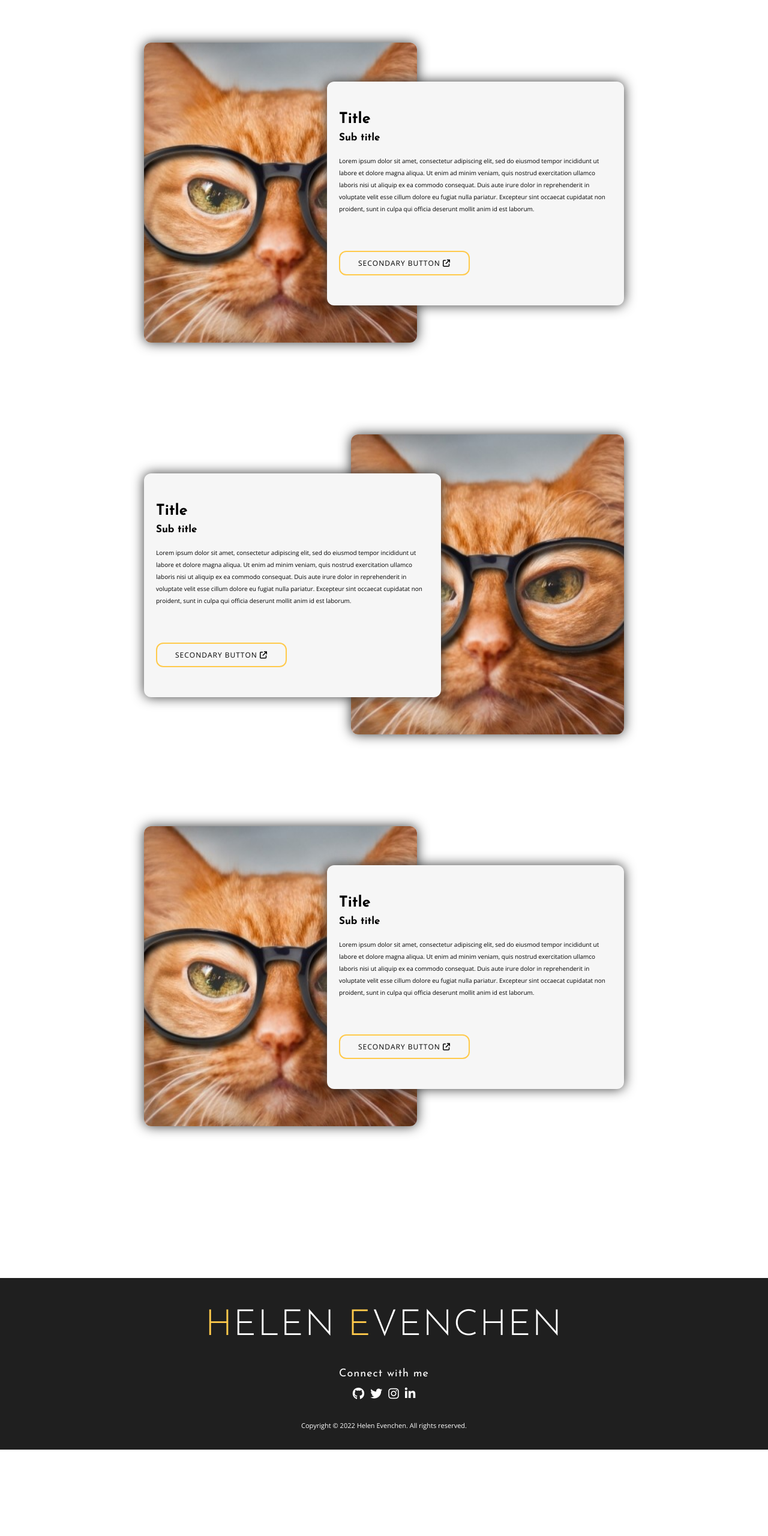
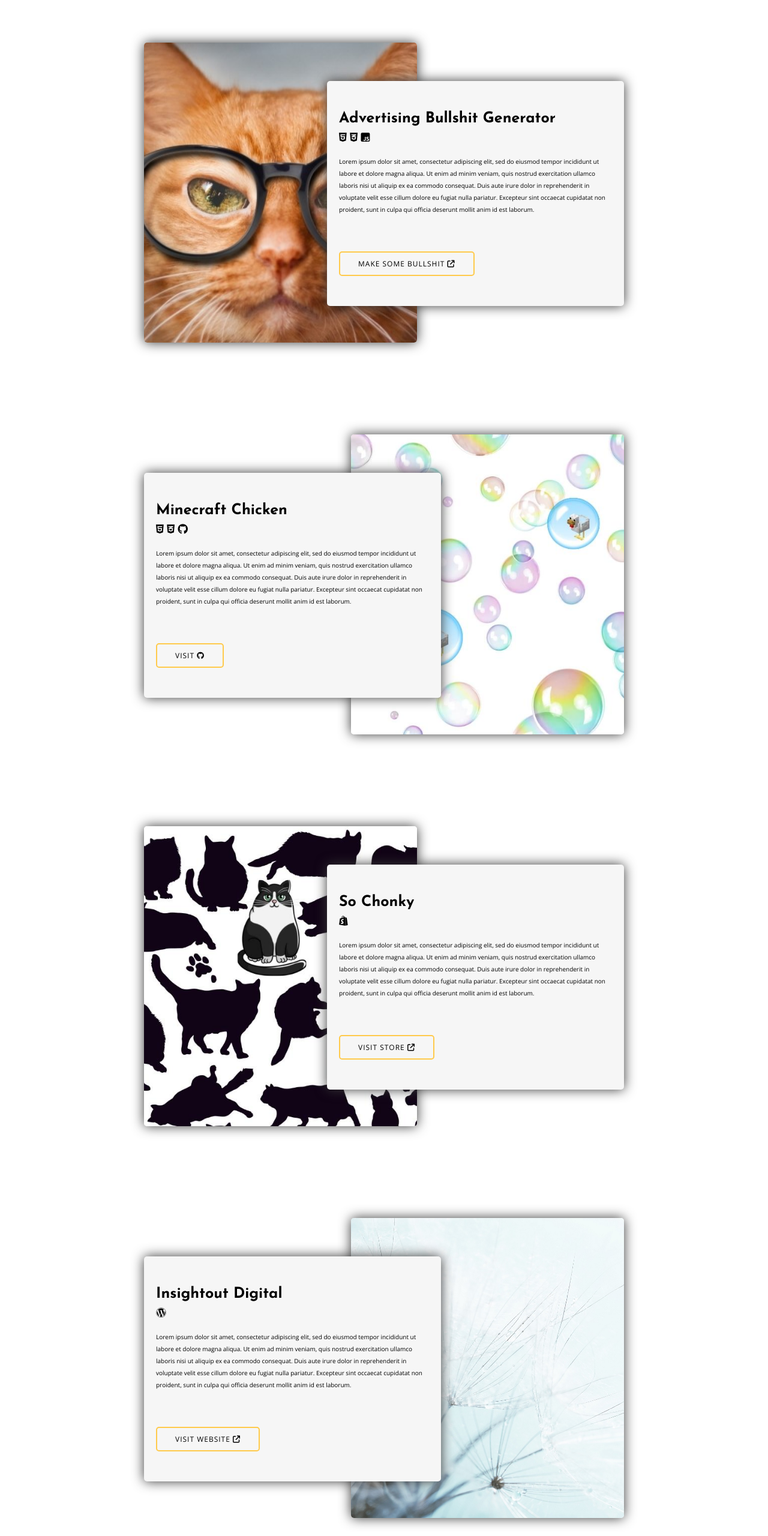
Before and after one commit to helenec295/bs-generator, a plain HTML site: page pages/projects.html in a window 1280 px wide. Shown: the part 160-2720 px from the top of the page at 60% size. Before the commit the page ends 2576 px from the top, so only its background shows below. Drawn offline with nearby package versions, Linux system fonts and the light colour scheme.

Commit message:
updated images icons and projects page

```diff
--- a/pages/projects.css
+++ b/pages/projects.css
@@ -66,7 +66,7 @@ p {
     color: black;
     background-color: transparent;
     border: 2px solid #FFCA4B;
-    border-radius: 12px;
+    border-radius: 5px;
     font-size: 1.2rem;
     text-transform: uppercase;
     letter-spacing: 0.1rem;
@@ -344,7 +344,7 @@ p {
     margin-left: -150px;
     background-color: #f6f6f6;
     padding: 5rem 2rem;
-    border-radius: 12px;
+    border-radius: 5px;
     box-shadow: 0px 0px 20px #373737;
     z-index: 2;
 
@@ -363,7 +363,7 @@ p {
  #projects .item .left .img {
     height: 500px;
     overflow: hidden;
-    border-radius: 12px;
+    border-radius: 5px;
     box-shadow: 0px 0px 20px #373737;
     position: relative;
 
--- a/pages/projects.html
+++ b/pages/projects.html
@@ -22,7 +22,7 @@
         <div class="header container">
             <div class="nav-bar">
                 <div class="brand">
-                    <a href="#hero"><img class="logo" src="helen-evenchen-logo-transparent-white.png"></a>
+                    <a href="index.html"><img class="logo" src="helen-evenchen-logo-transparent-white.png"></a>
                 </div>
                 <div class="nav-list">
                     <div class="hamburger"><div class="bar"></div></div>
@@ -53,14 +53,14 @@
                         <img class="img" src="project4.jpg">
                     </div>
                     <div class="right">
-                        <h2 class="project-title">Title</h2>
-                        <h3 class="project-sub-title">Sub title</h3>
+                        <h2 class="project-title">Advertising Bullshit Generator</h2>
+                        <h3 class="project-sub-title"><i class="fa-brands fa-html5"></i>  <i class="fa-brands fa-css3-alt"></i>  <i class="fa-brands fa-square-js"></i></h3>
                         <p class="project-description">
                             Lorem ipsum dolor sit amet, consectetur adipiscing  elit, sed do eiusmod tempor incididunt ut labore et dolore magna aliqua. Ut enim ad minim veniam, quis nostrud exercitation ullamco laboris nisi ut aliquip ex ea commodo consequat. Duis aute irure dolor in reprehenderit in voluptate velit esse cillum dolore eu fugiat nulla pariatur. Excepteur sint occaecat cupidatat non proident, sunt in culpa qui officia deserunt mollit anim id est laborum.
                          </p>
                         <div class="buttons">
-                            <a href="#" class="cta">
-                                <span>secondary button</span> <i class="fa-solid fa-arrow-up-right-from-square"></i>
+                            <a href="pages/bullshitgen.html" target="_blank" class="cta">
+                                <span>Make some bullshit</span> <i class="fa-solid fa-arrow-up-right-from-square"></i>
                             </a>
                         </div>
 
@@ -69,16 +69,16 @@
                 </div>
                 <div class="item">
                     <div class="left">
-                        <img class="img" src="project4.jpg">
+                        <img class="img" src="minecraft-chicken.jpg">
                     </div>
                     <div class="right">
-                        <h2 class="project-title">Title</h2>
-                        <h3 class="project-sub-title">Sub title</h3>
+                        <h2 class="project-title">Minecraft Chicken</h2>
+                        <h3 class="project-sub-title"><i class="fa-brands fa-html5"></i>  <i class="fa-brands fa-css3-alt"></i>  <i class="fa-brands fa-github"></i></h3>
                         <p class="project-description">
                             Lorem ipsum dolor sit amet, consectetur adipiscing elit, sed do eiusmod tempor incididunt ut labore et dolore magna aliqua. Ut enim ad minim veniam, quis nostrud exercitation ullamco laboris nisi ut aliquip ex ea commodo consequat. Duis aute irure dolor in reprehenderit in voluptate velit esse cillum dolore eu fugiat nulla pariatur. Excepteur sint occaecat cupidatat non proident, sunt in culpa qui officia deserunt mollit anim id est laborum.</p>
                         <div class="buttons">
-                            <a href="#" class="cta">
-                                <span>secondary button</span> <i class="fa-solid fa-arrow-up-right-from-square"></i>
+                            <a href="https://helenec295.github.io/minecraftChicken/" target="_blank" class="cta">
+                                <span>Visit</span> <i class="fa-brands fa-github"></i>
                             </a>
                         </div>
 
@@ -86,16 +86,50 @@
                 </div>
                 <div class="item">
                     <div class="left">
-                        <img class="img" src="project4.jpg">
+                        <img class="img" src="sochonky.jpg">
                     </div>
                     <div class="right">
-                        <h2 class="project-title">Title</h2>
-                        <h3 class="project-sub-title">Sub title</h3>
+                        <h2 class="project-title">So Chonky</h2>
+                        <h3 class="project-sub-title"><i class="fa-brands fa-shopify"></i></h3>
                         <p class="project-description">
                             Lorem ipsum dolor sit amet, consectetur adipiscing elit, sed do eiusmod tempor incididunt ut labore et dolore magna aliqua. Ut enim ad minim veniam, quis nostrud exercitation ullamco laboris nisi ut aliquip ex ea commodo consequat. Duis aute irure dolor in reprehenderit in voluptate velit esse cillum dolore eu fugiat nulla pariatur. Excepteur sint occaecat cupidatat non proident, sunt in culpa qui officia deserunt mollit anim id est laborum.</p>
                         <div class="buttons">
                             <a href="#" class="cta">
-                                <span>secondary button</span> <i class="fa-solid fa-arrow-up-right-from-square"></i>
+                                <span>Visit store</span> <i class="fa-solid fa-arrow-up-right-from-square"></i>
+                            </a>
+                       </div>
+
+                    </div>
+                </div>
+                <div class="item">
+                    <div class="left">
+                        <img class="img" src="helen-evenchen-homepage-banner.jpg">
+                    </div>
+                    <div class="right">
+                        <h2 class="project-title">Insightout Digital</h2>
+                        <h3 class="project-sub-title"><i class="fa-brands fa-wordpress"></i></h3>
+                        <p class="project-description">
+                            Lorem ipsum dolor sit amet, consectetur adipiscing elit, sed do eiusmod tempor incididunt ut labore et dolore magna aliqua. Ut enim ad minim veniam, quis nostrud exercitation ullamco laboris nisi ut aliquip ex ea commodo consequat. Duis aute irure dolor in reprehenderit in voluptate velit esse cillum dolore eu fugiat nulla pariatur. Excepteur sint occaecat cupidatat non proident, sunt in culpa qui officia deserunt mollit anim id est laborum.</p>
+                        <div class="buttons">
+                            <a href="https://insightoutdigital.com/" target="_blank" class="cta">
+                                <span>Visit website</span> <i class="fa-solid fa-arrow-up-right-from-square"></i>
+                            </a>
+                       </div>
+
+                    </div>
+                </div>
+                <div class="item">
+                    <div class="left">
+                        <img class="img" src="cloud-abstract.jpg">
+                    </div>
+                    <div class="right">
+                        <h2 class="project-title">Cloud Abstract</h2>
+                        <h3 class="project-sub-title"><i class="fa-brands fa-wordpress"></i></h3>
+                        <p class="project-description">
+                            Lorem ipsum dolor sit amet, consectetur adipiscing elit, sed do eiusmod tempor incididunt ut labore et dolore magna aliqua. Ut enim ad minim veniam, quis nostrud exercitation ullamco laboris nisi ut aliquip ex ea commodo consequat. Duis aute irure dolor in reprehenderit in voluptate velit esse cillum dolore eu fugiat nulla pariatur. Excepteur sint occaecat cupidatat non proident, sunt in culpa qui officia deserunt mollit anim id est laborum.</p>
+                        <div class="buttons">
+                            <a href="https://cloud-abstract.com/" target="_blank" class="cta">
+                                <span>Visit website</span> <i class="fa-solid fa-arrow-up-right-from-square"></i>
                             </a>
                        </div>
 
--- a/styles.css
+++ b/styles.css
@@ -440,13 +440,15 @@ p {
 #projects .project-info h2 {
     font-size: 2.5rem;
     font-weight: 300;
+    margin-bottom: 10px;
 }
 
 #projects .project-info h3 {
-    font-size: 1.2rem;
-    font-weight: 500;
+    font-size: 2rem;
+    font-weight: 300;
     margin-top: 10px;
-    text-transform: uppercase;
+    letter-spacing: 1rem;
+
 }
 
 #projects .project-info p {
@@ -486,6 +488,27 @@ p {
 
 #projects .project-item a {
     color: #FFCA4B;
+}
+
+#projects .cta {
+    padding: 5px 10px;
+    color: white;
+    background-color: transparent;
+    border: 1px solid #FFCA4B;
+    border-radius: 5px;
+    font-size: 1.5rem;
+    letter-spacing: 0.1rem;
+    margin-top: 30px;
+    transition: 0.3s ease;
+    transition-property: color;
+    text-transform: none;
+
+}
+
+#projects .cta:hover {
+    color: white;
+    background-color: transparent;
+
 }
 
 
```
Also changed, not shown: index.html (+22 -14 lines), icons.txt (added), images/minecraft-chicken.jpg (added), images/sochonky.jpg (added), pages/cloud-abstract.jpg (added), pages/minecraft-chicken.jpg (added), pages/sochonky.jpg (added).
